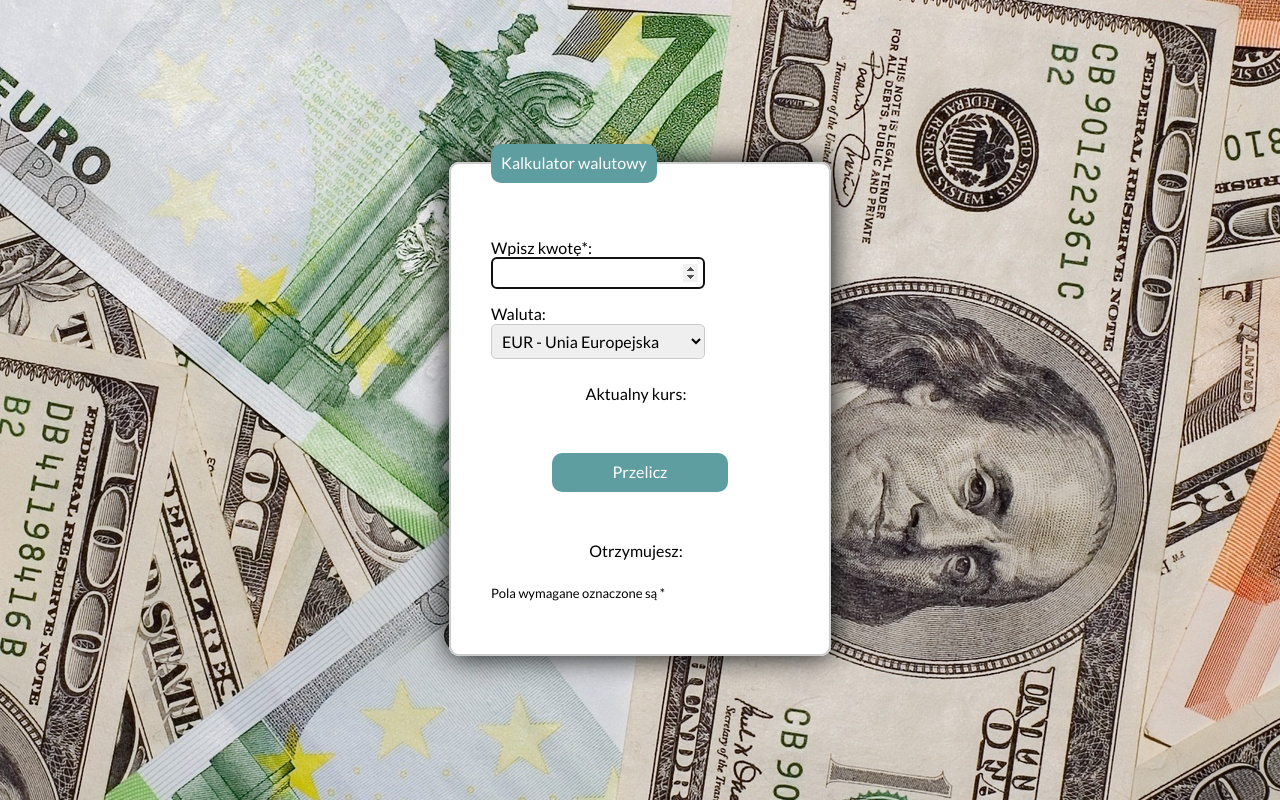
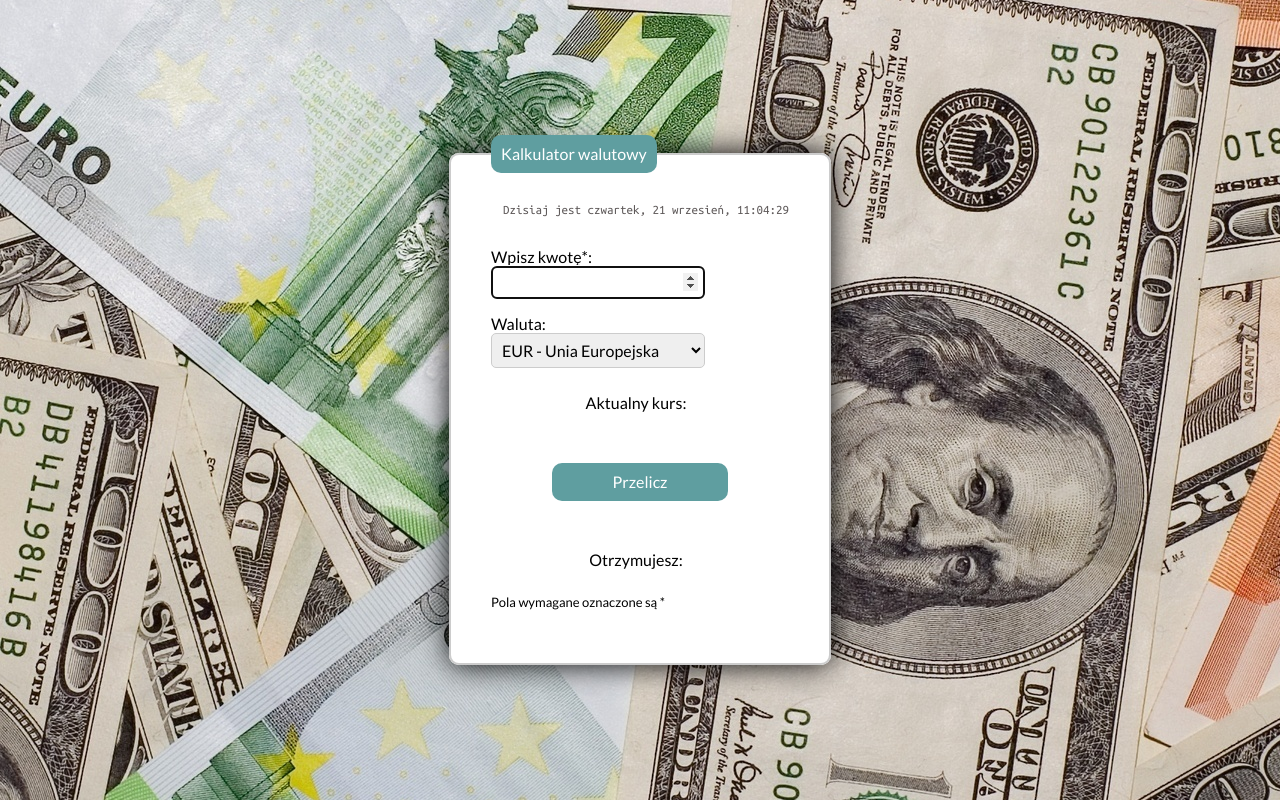
Before and after one commit to anna-wojcik/currency-converter-react, a React (Create React App) app: page / in a window 1280 px wide. Built offline with nearby package versions, Linux system fonts and the light colour scheme.

Commit message:
DateTime component added

```diff
--- /dev/null
+++ b/src/Form/DateTime/index.js
@@ -0,0 +1,27 @@
+import { useEffect, useState } from "react";
+import "./style.css";
+
+const DateTime = () => {
+    const [dateTime, setDateTime] = useState(new Date());
+
+    const dayLong = dateTime.toLocaleDateString("pl-PL", {weekday: "long"});
+    const dayNumeric = dateTime.toLocaleDateString("pl-PL", {day: "numeric"});
+    const monthLong = dateTime.toLocaleDateString("pl-PL", {month: "long"});
+    const time = dateTime.toLocaleTimeString("pl-PL");
+
+    useEffect(() => {
+        const intervalId = setInterval(() => {
+            setDateTime(new Date());
+        }, 1000);
+
+        return () => {
+            clearInterval(intervalId);
+        };
+    }, []);
+
+    return (
+        <p className="dateTime">Dzisiaj jest {dayLong}, {dayNumeric} {monthLong}, {time}</p>
+    );
+};
+
+export default DateTime;
--- /dev/null
+++ b/src/Form/DateTime/style.css
@@ -0,0 +1,10 @@
+.dateTime {
+    font-size: 13px;
+    color: rgb(95, 90, 90);
+    font-family: "Ubuntu Mono", sans-serif;
+    margin-top: 20px;
+    display: flex;
+    justify-content: flex-end;
+    margin-top: -10px;
+    margin-bottom: 30px;
+}
--- a/src/Form/index.js
+++ b/src/Form/index.js
@@ -3,6 +3,7 @@ import { currencies } from "../currencies";
 import "./style.css";
 import ResultRate from "./ResultRate";
 import ResultAmount from "./ResultAmount";
+import DateTime from "./DateTime";
 
 const Form = () => {
   const [currency, setCurrency] = useState(currencies[0].shortName);
@@ -25,11 +26,12 @@ const Form = () => {
   };
 
   return (
-    <form onSubmit={onFormSubmit}>
+    <form className="form" onSubmit={onFormSubmit}>
       <fieldset className="form__fieldset">
         <legend className="form__legend">Kalkulator walutowy</legend>
+        <DateTime />
         <p>
-          <label>
+          <label className="label--centered">
             <span className="form__labelText">
               Wpisz kwotę*:
             </span>
@@ -47,7 +49,7 @@ const Form = () => {
           </label>
         </p>
         <p>
-          <label>
+          <label className="label--centered">
             <span className="form__labelText">
               Waluta:
             </span>
```
